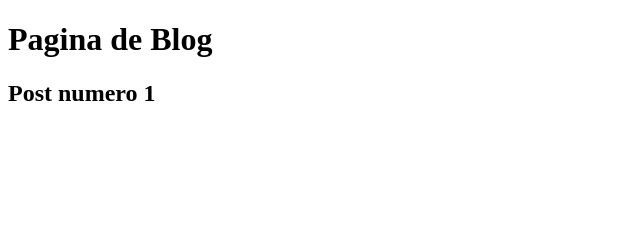
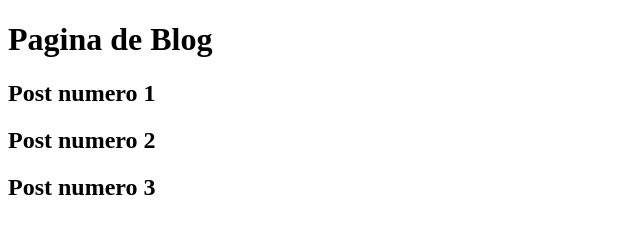
Before and after one commit to Peter243-G/Aula-github, a plain HTML site: page blog.html in a window 1280 px wide. Shown: the whole page, without its empty margins (0-640 px from the left). Drawn offline with Linux system fonts and the light colour scheme.

Commit message:
blog atualizado

```diff
--- a/blog.html
+++ b/blog.html
@@ -10,7 +10,8 @@
 <body>
     <h1>Pagina de Blog</h1>
     <h2>Post numero 1</h2>
-
+    <h2>Post numero 2</h2>
+    <h2>Post numero 3</h2>
 
 </body>
 
```
